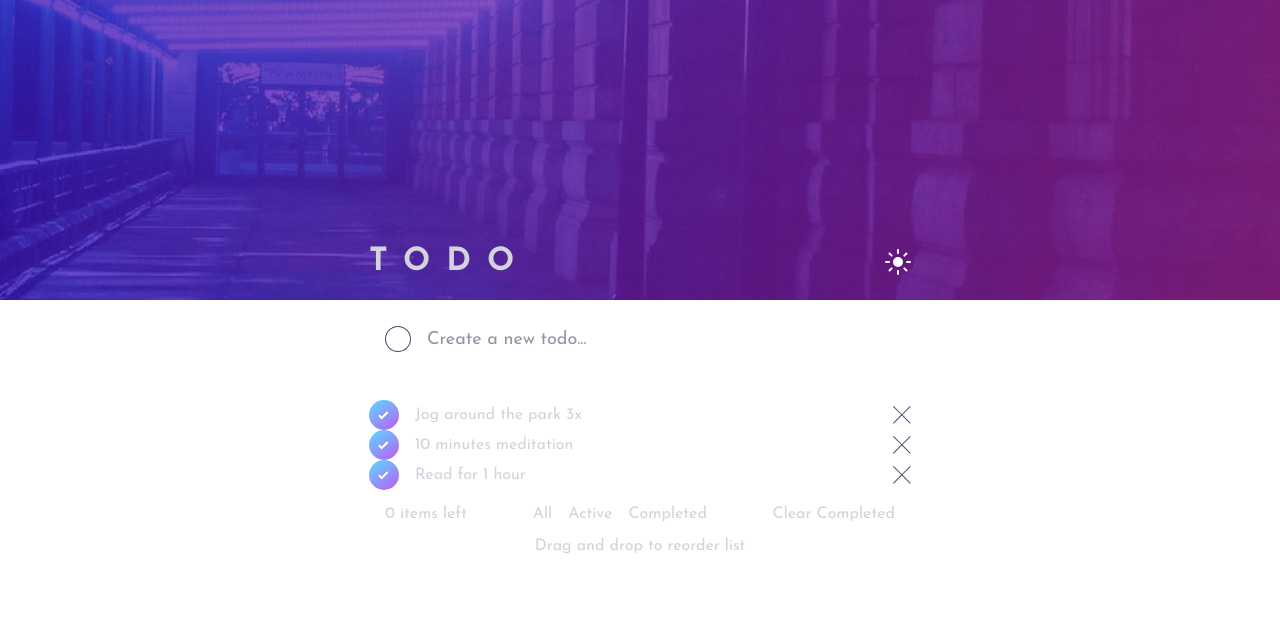
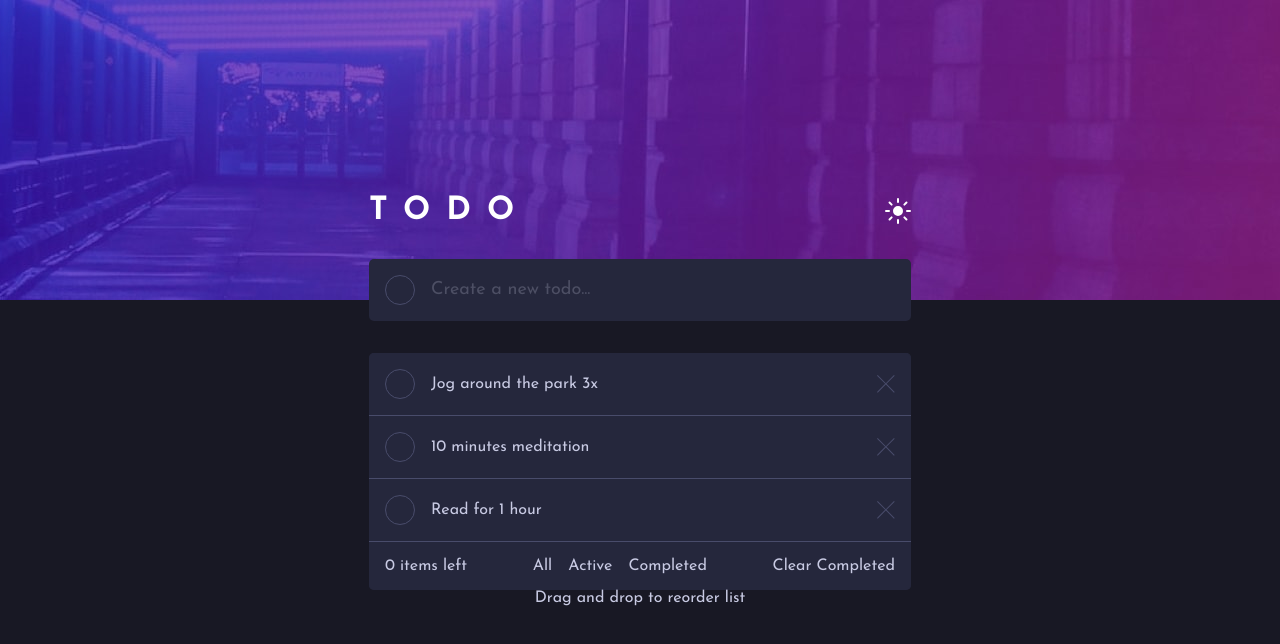
Before and after one commit to NahuelEF/todo-app, a React (Vite) app: page / in a window 1280 px wide. Shown: the top 644 px of the page. Built offline with nearby package versions, Linux system fonts and the light colour scheme.

Commit message:
fix: color variables

```diff
--- a/src/components/TodoItem/TodoItem.css
+++ /dev/null
@@ -1,22 +0,0 @@
-.todo-item {
-  display: flex;
-  align-items: center;
-  justify-content: space-between;
-}
-.item {
-  display: flex;
-  align-items: center;
-  gap: 1rem;
-}
-
-.check-btn {
-  width: 30px;
-  height: 30px;
-  background: var(--primary-bg-check) border-box;
-  border-radius: 50%;
-  border: 1px solid transparent;
-  padding-left: 0.5rem;
-  display: flex;
-  align-items: center;
-  justify-content: center;
-}
--- a/src/components/TodoItem/TodoItem.jsx
+++ b/src/components/TodoItem/TodoItem.jsx
@@ -1,23 +1,22 @@
-import IconCheck from "../../assets/icons/Check";
+import { useId } from "react";
 import IconCross from "../../assets/icons/Cross";
-import "./TodoItem.css";
-
-const CheckButton = () => {
-  return (
-    <button className="check-btn" type="button">
-      <IconCheck />
-    </button>
-  );
-};
+import style from "./TodoItem.module.css";
 
 const TodoItem = ({ todo }) => {
+  const todoId = useId();
   return (
-    <li className="todo-item">
-      <div className="item">
-        <CheckButton />
-        <p>{todo}</p>
+    <li className={style["todo-item"]}>
+      <div className={style["todo"]}>
+        <input
+          id={`${todoId}-todo`}
+          className={style["todo__btn"]}
+          type="checkbox"
+        />
+        <label className={style["todo__label"]} htmlFor={`${todoId}-todo`}>
+          {todo}
+        </label>
       </div>
-      <button>
+      <button type="button" title="Delete task">
         <IconCross />
       </button>
     </li>
--- /dev/null
+++ b/src/components/TodoItem/TodoItem.module.css
@@ -0,0 +1,45 @@
+.todo-item {
+  border-bottom: 1px solid var(--primary-line);
+  padding: 1rem;
+  background-color: var(--secondary-bg);
+  display: flex;
+  align-items: center;
+  justify-content: space-between;
+}
+.todo {
+  display: flex;
+  align-items: center;
+  gap: 1rem;
+  cursor: pointer;
+}
+
+.todo__btn {
+  width: 30px;
+  height: 30px;
+  border-radius: 50%;
+  border: 1px solid var(--primary-line);
+  padding-left: 0.1rem;
+  background: transparent;
+  display: flex;
+  align-items: center;
+  justify-content: center;
+  cursor: inherit;
+}
+
+.todo__btn:checked {
+  border-color: transparent;
+  background: var(--primary-bg-check) border-box;
+}
+
+.todo__btn:checked::before {
+  content: url(../../assets/icons/icon-check.svg);
+}
+
+.todo__label {
+  user-select: none;
+  cursor: inherit;
+}
+.todo__btn:checked + .todo__label {
+  color: var(--secondary-txt);
+  text-decoration: line-through;
+}
--- a/src/index.css
+++ b/src/index.css
@@ -1,37 +1,37 @@
 :root {
-  /* Colors */
-  --primary-bright-blue: hsl(220, 98%, 61%);
+  --primary-txt-bright: hsl(220, 98%, 61%);
   --primary-bg-check: linear-gradient(
     145deg,
     hsl(192, 100%, 67%),
     hsl(280, 87%, 65%)
   );
 
-  /* Light Theme */
-  --very-light-gray: hsl(0, 0%, 98%);
-  --very-light-grayish-blue: hsl(236, 33%, 92%);
-  --light-grayish-blue: hsl(233, 11%, 84%);
-  --dark-grayish-blue: hsl(236, 9%, 61%);
-  --very-dark-grayish-blue: hsl(235, 19%, 35%);
-
-  /* Typography */
   --primary-font-family: "Josefin Sans", sans-serif;
   --regular-weight: 400;
   --bold-weight: 700;
   --border-radius: 5px;
 }
 
-/* (Opcional) Las adaptamos al modo oscuro */
-@media (prefers-color-scheme: dark) {
-  :root {
-    --very-dark-blue: hsl(235, 21%, 11%);
-    --very-dark-desaturated-blue: hsl(235, 24%, 19%);
-    --light-grayish-blue: hsl(234, 39%, 85%);
-    --hover-light-grayish-blue: hsl(236, 33%, 92%);
-    --dark-grayish-blue: hsl(234, 11%, 52%);
-    --very-dark-grayish-blue: hsl(233, 14%, 35%);
-    --very-dark-grayish-blue: hsl(237, 14%, 26%);
-  }
+.light {
+  /* NEW COLORS */
+  --primary-bg: rgb(250, 250, 250); /* main */
+  --secondary-bg: rgb(255, 255, 255); /* task */
+  --primary-txt: rgb(67, 66, 71); /* text */
+  --secondary-txt: rgb(209, 209, 211); /* text line-through */
+  --tertiary-txt: rgb(151, 150, 155); /* text footer */
+  --tertiary-hover-txt: rgb(88, 86, 107); /* text footer */
+  --primary-line: rgb(230, 229, 234);
+}
+
+.dark {
+  /* NEW COLORS */
+  --primary-bg: rgb(24, 24, 36); /* main */
+  --secondary-bg: rgb(37, 39, 60); /* task */
+  --primary-txt: rgb(200, 202, 227); /* text */
+  --secondary-txt: rgb(77, 79, 100); /* text line-through */
+  --tertiary-txt: rgb(96, 98, 123); /* text footer */
+  --tertiary-hover-txt: rgb(233, 235, 255); /* text footer */
+  --primary-line: rgb(73, 76, 107);
 }
 
 @media (prefers-reduced-motion: reduce) {
@@ -159,8 +159,6 @@ body {
   min-height: 100vh;
   font-size: 100%;
   font-family: var(--primary-font-family);
-  color: var(--light-grayish-blue);
-  background-color: var(--very-dark-blue);
   hyphens: auto;
   font-smooth: always;
   -webkit-font-smoothing: antialiased;
--- a/src/pages/Home/Home.jsx
+++ b/src/pages/Home/Home.jsx
@@ -1,15 +1,28 @@
 import style from "./Home.module.css";
 import TodoList from "../Home/components/TodoList/TodoList";
 import IconSoon from "../../assets/icons/Sun";
+import { useState } from "react";
+import IconMoon from "../../assets/icons/Moon";
 
 const Home = () => {
+  const [theme, setTheme] = useState(false);
+
+  const changeTheme = () => {
+    setTheme(!theme);
+  };
+
   return (
-    <main className={style.main}>
+    <main className={`${style.main} ${theme ? "light" : "dark"}`}>
       <div className={style.container}>
         <header className={style.header}>
           <h1 className={style.title}>Todo</h1>
-          <button className="theme-btn" type="button">
-            <IconSoon />
+          <button
+            onClick={changeTheme}
+            className="theme-btn"
+            type="button"
+            title="Theme button"
+          >
+            {theme ? <IconMoon /> : <IconSoon />}
           </button>
         </header>
         <div className={style.input_container}>
--- a/src/pages/Home/Home.module.css
+++ b/src/pages/Home/Home.module.css
@@ -1,13 +1,15 @@
 .main {
   width: 100%;
   min-height: 100vh;
+  color: var(--primary-txt);
+  background-color: var(--primary-bg);
+  background-image: url(../../assets/images/bg-desktop-dark.jpg);
+  background-repeat: no-repeat;
+  background-position: top center;
   display: flex;
   flex-direction: column;
   align-items: center;
   justify-content: center;
-  background-image: url(../../assets/images/bg-desktop-dark.jpg);
-  background-repeat: no-repeat;
-  background-position: top center;
 }
 
 .container {
@@ -26,7 +28,7 @@
   justify-content: space-between;
 }
 .title {
-  color: var(--light-grayish-blue);
+  color: white;
   text-transform: uppercase;
   letter-spacing: 1rem;
   font-weight: var(--bold-weight);
@@ -37,37 +39,38 @@
   width: 100%;
   padding: 1rem;
   border-radius: var(--border-radius);
-  background-color: var(--very-dark-desaturated-blue);
+  background-color: var(--secondary-bg);
   display: flex;
   align-items: center;
   justify-content: space-between;
   gap: 1rem;
 }
 .input {
-  width: 92%;
-  color: var(--light-grayish-blue);
+  color: var(--primary-txt);
   font-size: 1.125rem;
-  caret-color: var(--primary-bright-blue);
+  caret-color: var(--primary-txt-bright);
+  flex: 1;
 }
 .input::placeholder {
-  color: var(--dark-grayish-blue);
+  color: var(--secondary-txt);
 }
 .circle {
-  width: 26px;
-  height: 26px;
+  width: 30px;
+  height: 30px;
   border-radius: 50%;
-  border: 1px solid var(--very-dark-grayish-blue);
+  border: 1px solid var(--primary-line);
   display: block;
 }
 
 .list_container {
   width: 100%;
   border-radius: var(--border-radius);
+  background-color: var(--secondary-bg);
   overflow: hidden;
 }
 .footer {
   padding: 1rem;
-  background-color: var(--very-dark-desaturated-blue);
+  background-color: var(--secondary-bg);
   display: flex;
   align-items: center;
   justify-content: space-between;
--- a/src/pages/Home/components/TodoList/TodoList.jsx
+++ b/src/pages/Home/components/TodoList/TodoList.jsx
@@ -1,11 +1,16 @@
 import TodoItem from "../../../../components/TodoItem/TodoItem";
+import todoTask from "../../todoTask.json";
 
 const TodoList = () => {
   return (
     <ul>
-      <TodoItem todo={"Jog around the park 3x"} />
-      <TodoItem todo={"10 minutes meditation"} />
-      <TodoItem todo={"Read for 1 hour"} />
+      {todoTask.length === 0 ? (
+        <li>
+          <p>No hay task</p>
+        </li>
+      ) : (
+        todoTask.map(({ id, todo }) => <TodoItem todo={todo} key={id} />)
+      )}
     </ul>
   );
 };
--- /dev/null
+++ b/src/pages/Home/todoTask.json
@@ -0,0 +1,14 @@
+[
+  {
+    "id": "0",
+    "todo": "Jog around the park 3x"
+  },
+  {
+    "id": "1",
+    "todo": "10 minutes meditation"
+  },
+  {
+    "id": "2",
+    "todo": "Read for 1 hour"
+  }
+]
```
